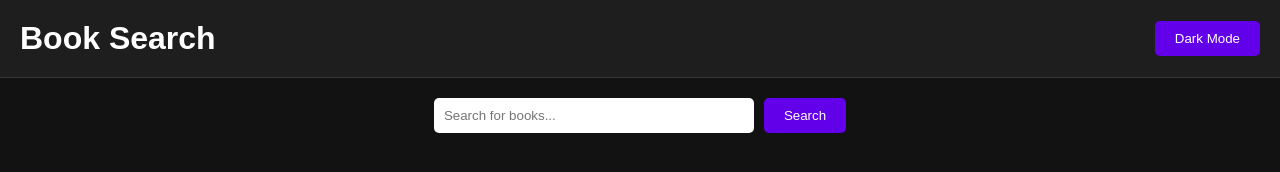
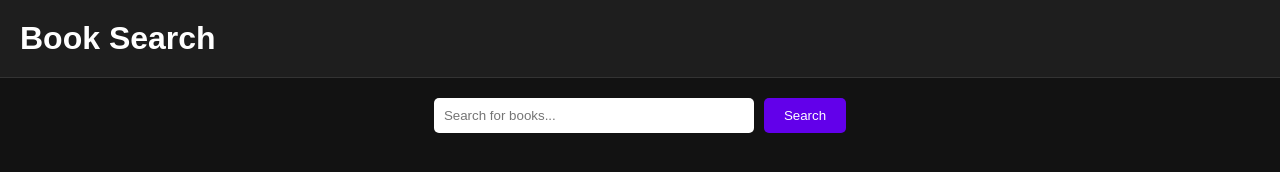
Before and after one commit to Sulagna-pradhan/Books-Info-Scraper, a plain HTML site: page index.html in a window 1280 px wide. Drawn offline with Linux system fonts and the light colour scheme; no server answers.

Commit message:
Update index.html

```diff
--- a/index.html
+++ b/index.html
@@ -9,7 +9,6 @@
 <body>
     <header>
         <h1>Book Search</h1>
-        <button id="toggle-dark-mode">Dark Mode</button>
     </header>
     <div id="container">
         <div id="search-container">
```
